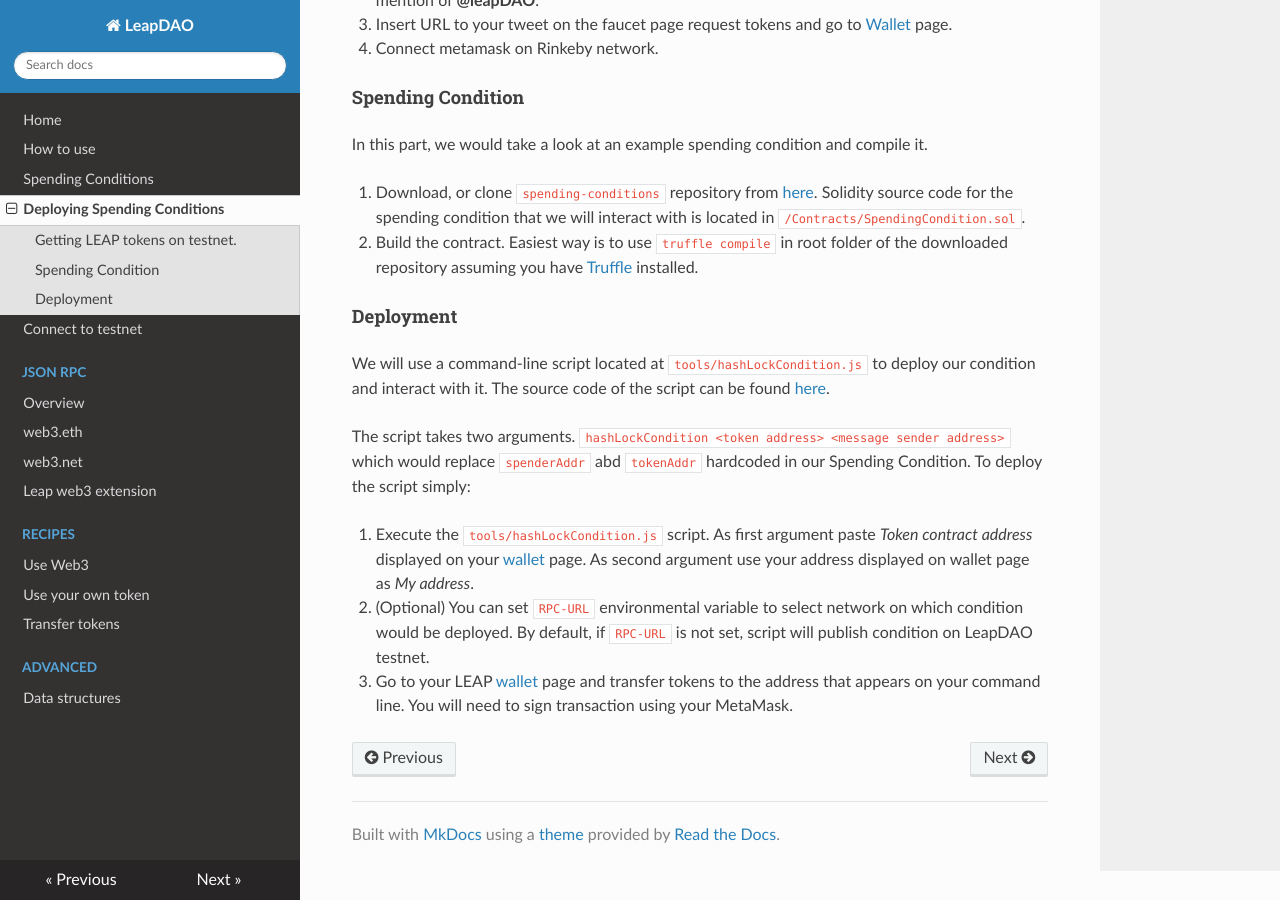
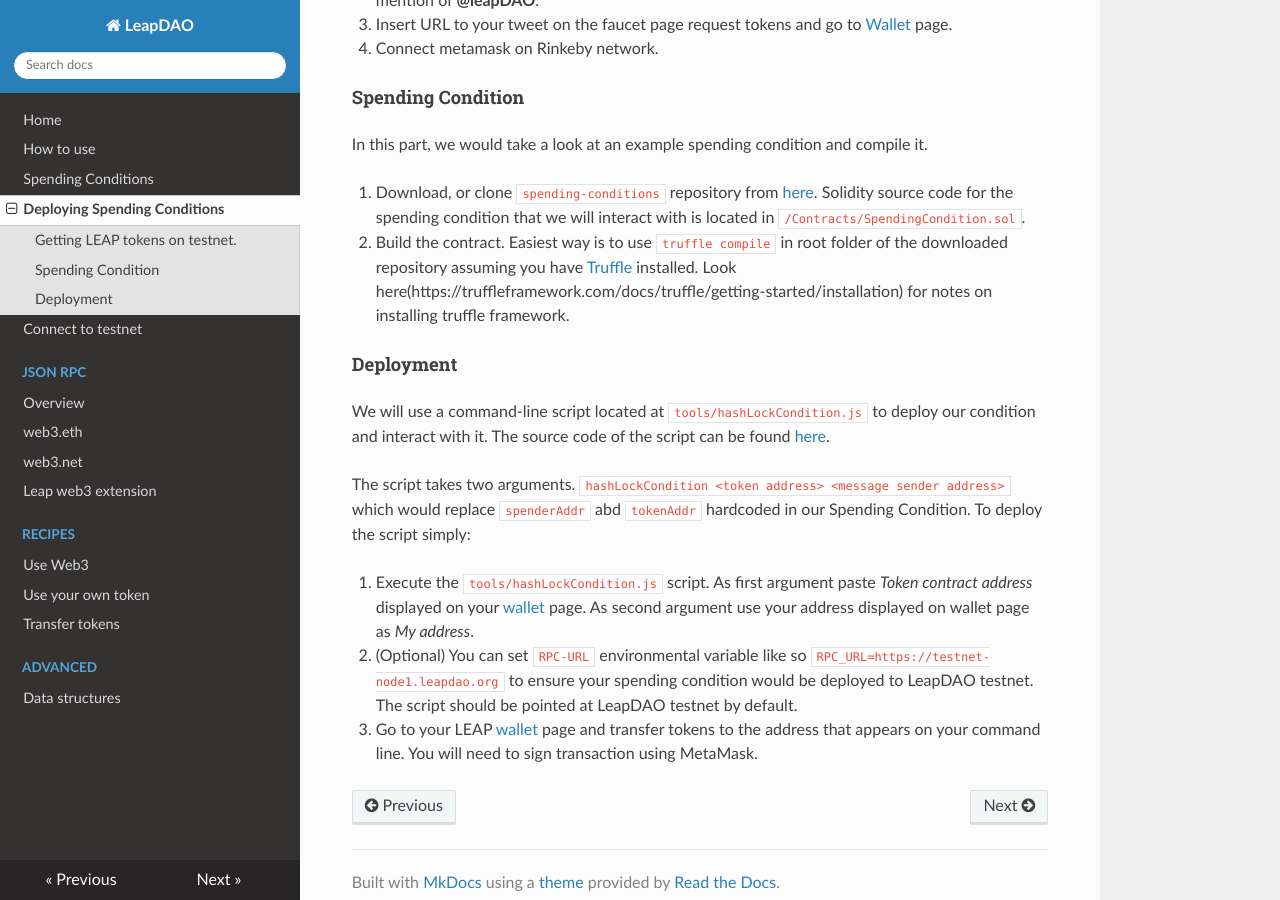
Before and after one commit to leapdao/docs, an MkDocs documentation site: the page built from docs/spending-tutorial.md, in a window 1280 px wide and 900 px high, scrolled down 555 px. Built offline with MkDocs 1.6.1, drawn with Linux system fonts in a browser that asks for light colours; nearby versions of some CDN libraries.

Commit message:
Add notes on RPC_URL, Truffle

```diff
--- a/docs/spending-tutorial.md
+++ b/docs/spending-tutorial.md
@@ -26,7 +26,7 @@ If you already have some  LEAP tokens, feel free to skip this step.
 In this part, we would take a look at an example spending condition and compile it.
 
 1. Download, or clone `spending-conditions` repository from [here](https://github.com/leapdao/spending-conditions/blob/master/tools/hashLockCondition.js). Solidity source code for the spending condition that we will interact with is located in `/Contracts/SpendingCondition.sol`.
-2. Build the contract. Easiest way is to use `truffle compile` in root folder of the downloaded repository assuming you have [Truffle](https://truffleframework.com/) installed.
+2. Build the contract. Easiest way is to use `truffle compile` in root folder of the downloaded repository assuming you have [Truffle](https://truffleframework.com/) installed. Look here(https://truffleframework.com/docs/truffle/getting-started/installation) for notes on installing truffle framework.
 
 
 #### Deployment
@@ -38,5 +38,5 @@ The script takes two arguments. `hashLockCondition <token address> <message send
 
 1. Execute the `tools/hashLockCondition.js` script. As first argument paste *Token contract address* displayed on your [wallet](https://testnet.leapdao.org/wallet) page. As second argument use your address displayed on wallet page as *My address*.
 
-2. (Optional) You can set `RPC-URL` environmental variable to select network on which condition would be deployed. By default, if `RPC-URL` is not set, script will publish condition on LeapDAO testnet.
-3. Go to your LEAP [wallet](https://testnet.leapdao.org/wallet) page and transfer tokens to the address that appears on your command line. You will need to sign transaction using your MetaMask.
+2. (Optional) You can set `RPC-URL` environmental variable like so `RPC_URL=https://testnet-node1.leapdao.org` to ensure your spending condition would be deployed to LeapDAO testnet. The script should be pointed at LeapDAO testnet by default.
+3. Go to your LEAP [wallet](https://testnet.leapdao.org/wallet) page and transfer tokens to the address that appears on your command line. You will need to sign transaction using MetaMask.
```
